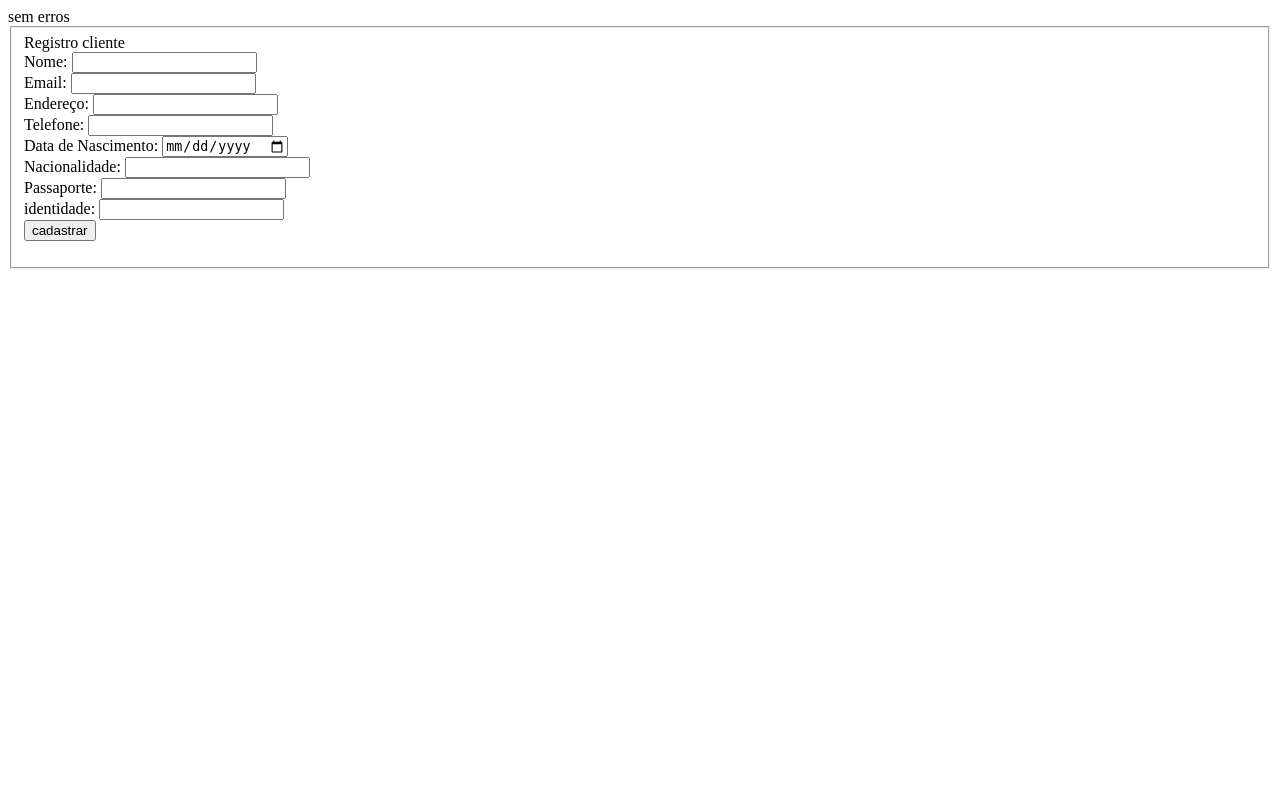
After one commit to Rosiberto/TMS0256, a PHP site: page /register_Cliente/cadastro_cliente.php in a window 1280 px wide. The commit adds this page. Run offline with PHP 8.4, Linux system fonts and the light colour scheme.

Commit message:
BASIC FORMS C/E/F v1

```diff
--- /dev/null
+++ b/app/backend/conexao/conexao.php
@@ -0,0 +1,20 @@
+<?php
+
+    session_start();
+
+    $hostname = "localhost";
+    $username = "root";
+    $password = '';
+    $dbname = "crm4sh";
+
+    $connect= new mysqli("$hostname", "$username", "$password", "$dbname");
+
+
+    if($connect->connect_errno){
+        echo "Erro Banco de dados:{$connect->connect_errno}";
+    exit();
+    }else{
+        echo "sem erros";
+    }
+
+?>
--- /dev/null
+++ b/app/backend/register_Cliente/cadastro_cliente.php
@@ -0,0 +1,27 @@
+<?php
+    include_once("../conexao/conexao.php");
+    include_once "forms_cliente.php";
+
+    if($_SERVER["REQUEST_METHOD"] == "POST"){
+        $nome=$_POST['nome-cliente'];
+        $email=$_POST['email-cliente'];
+        $endereco=$_POST['endereco-cliente'];
+        $telefone=$_POST['telefone-cliente'];
+        $data_nascimento=$_POST['data-de-nascimento-cliente'];
+        $nacionalidade=$_POST['nacionalidade-cliente'];
+        $passaporte=$_POST['passaporte-cliente'];
+        $identidade=$_POST['identidade-cliente'];
+
+
+    $sql="INSERT INTO cliente(nome, email, endereco, telefone, data_nascimento, nacionalidade, passaporte, identidade)
+            VALUES ('$nome', '$email', '$endereco', '$telefone', '$data_nascimento', '$nacionalidade', '$passaporte', '$identidade')";
+
+    if(mysqli_query($connect, $sql)){
+        echo "Usuario cadastrado com sucesso";
+    }else{
+        echo "Erro".mysqli_connect_error($connect);
+    }
+    mysqli_close($connect);
+
+}
+?>
--- /dev/null
+++ b/app/backend/register_Cliente/forms_cliente.php
@@ -0,0 +1,44 @@
+<!DOCTYPE html>
+<html lang="pt-br">
+<head>
+    <meta charset="UTF-8">
+    <meta name="viewport" content="width=device-width, initial-scale=1.0">
+    <title>Forumlário teste cliente</title>
+</head>
+<body>
+<fieldset>Registro cliente
+    <br>
+        <form action="cadastro_cliente.php" method="post" class="forms-cliente">
+            <label for="">Nome:</label>
+            <input type="text" name="nome-cliente" required>
+            <br>
+            <label for="">Email:</label>
+            <input type="email" name="email-cliente" required>
+            <br>
+            <label for="">Endereço:</label>
+            <input type="text" name="endereco-cliente" required>
+            <br>
+            <label for="">Telefone:</label>
+            <input type="text" name="telefone-cliente" required>
+            <br>
+            <label for="">Data de Nascimento:</label>
+            <input type="date" name="data-de-nascimento-cliente" required>
+            <br>
+            <label for="">Nacionalidade:</label>
+            <input type="text" name="nacionalidade-cliente" required>
+            <br>
+            <label for="">Passaporte:</label>
+            <input type="text" name="passaporte-cliente" required>
+            <br>
+            <label for="">identidade:</label>
+            <input type="text" name="identidade-cliente" required>
+            <br>
+
+            <input type="submit" name="enviar" value="cadastrar">
+
+        </form>
+    </fieldset>
+
+
+</body>
+</html>
```
Also changed, not shown: app/backend/cadastro.php (deleted, +0 -22 lines), app/backend/conexao.php (deleted, +0 -16 lines), app/backend/register_Empresa/cadastro_empresa.php (added, +25 -0 lines), app/backend/register_Empresa/forms_empresa.php (renamed from app/backend/cadastro_empresa.php, +10 -1 lines), app/backend/register_funcionario/cadastro_funcionario.php (added, +25 -0 lines), app/backend/register_funcionario/forms_funcionario.php (added, +35 -0 lines).
